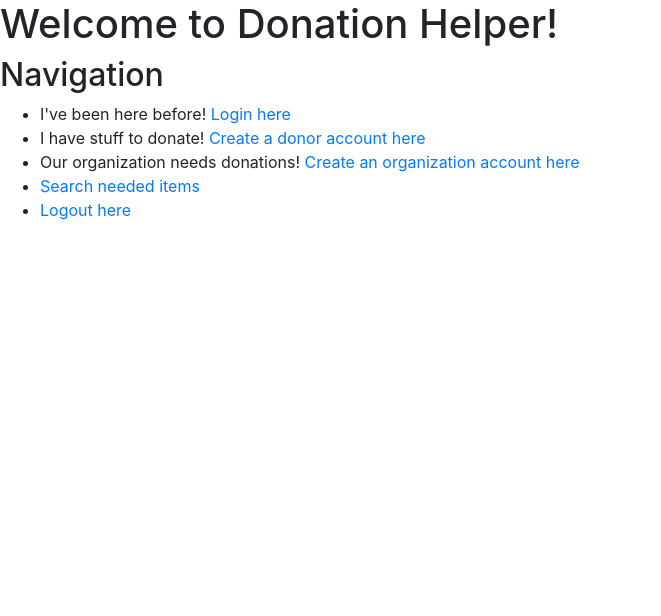
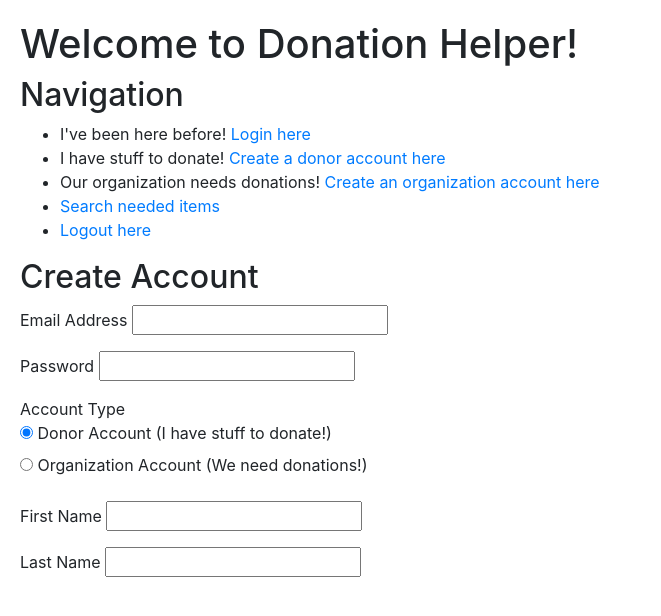
Before and after one commit to carriekuhlman/donation_site_project, a Flask app: page / in a window 1280 px wide. Shown: the part 56-672 px from the top of the page, without its empty margins (0-661 px from the left). Run offline with Flask 2, Linux system fonts and the light colour scheme; some libraries are stand-ins or nearby versions.

Commit message:
Made some bootstrap and css changes. Applied padding to base.html.

```diff
--- a/static/css/style.css
+++ b/static/css/style.css
@@ -1,4 +1,8 @@
 /*   Sitewide  */
+
+.container-donations {
+	padding: 20px;
+}
 
 td
 {
--- a/templates/base.html
+++ b/templates/base.html
@@ -54,6 +54,7 @@
       </div>
     </nav>
 
+    <div class="container-donations">
       {% for msg in get_flashed_messages() %}
         <p class="flash-msg">
           {{ msg }}
@@ -63,6 +64,7 @@
       {% block body %}{% endblock %}
 
       {% block after_body %}{% endblock %}
+    </div>
 
     <script src="https://code.jquery.com/jquery-3.6.0.js" integrity="sha256-H+K7U5CnXl1h5ywQfKtSj8PCmoN9aaq30gDh27Xc0jk=" crossorigin="anonymous"></script>
     <script src="https://cdnjs.cloudflare.com/ajax/libs/popper.js/1.12.9/umd/popper.min.js" integrity="sha384-ApNbgh9B+Y1QKtv3Rn7W3mgPxhU9K/ScQsAP7hUibX39j7fakFPskvXusvfa0b4Q" crossorigin="anonymous"></script>
--- a/templates/homepage.html
+++ b/templates/homepage.html
@@ -18,4 +18,25 @@
     <li><a href="/items">Search needed items</a></li>
     <li><a href="/logout">Logout here</a></li>
   </ul>
+
+  <h2>Create Account</h2>
+  <form action="/create-account" method="POST">
+    <div class="user-setup">
+      <p>Email Address <input type="email" name="email"></p>
+      <p>Password <input type="password" name="password"></p>
+      <p>Account Type</br>
+        <input type="radio" name="acct_type" value="donor_acct" checked>
+        <label>Donor Account (I have stuff to donate!)</label></br>
+
+        <input type="radio" name="acct_type" value="org_acct">
+        <label>Organization Account (We need donations!)</label>
+      </p>
+    </div>
+
+    <div class="donor-details">
+      <p>First Name <input type="text" name="fname"></p>
+      <p>Last Name <input type="text" name="lname"></p>
+    </div>
+  </form>
+
 {% endblock %}
```
Lines whose indentation alone changed are shown as unchanged.
